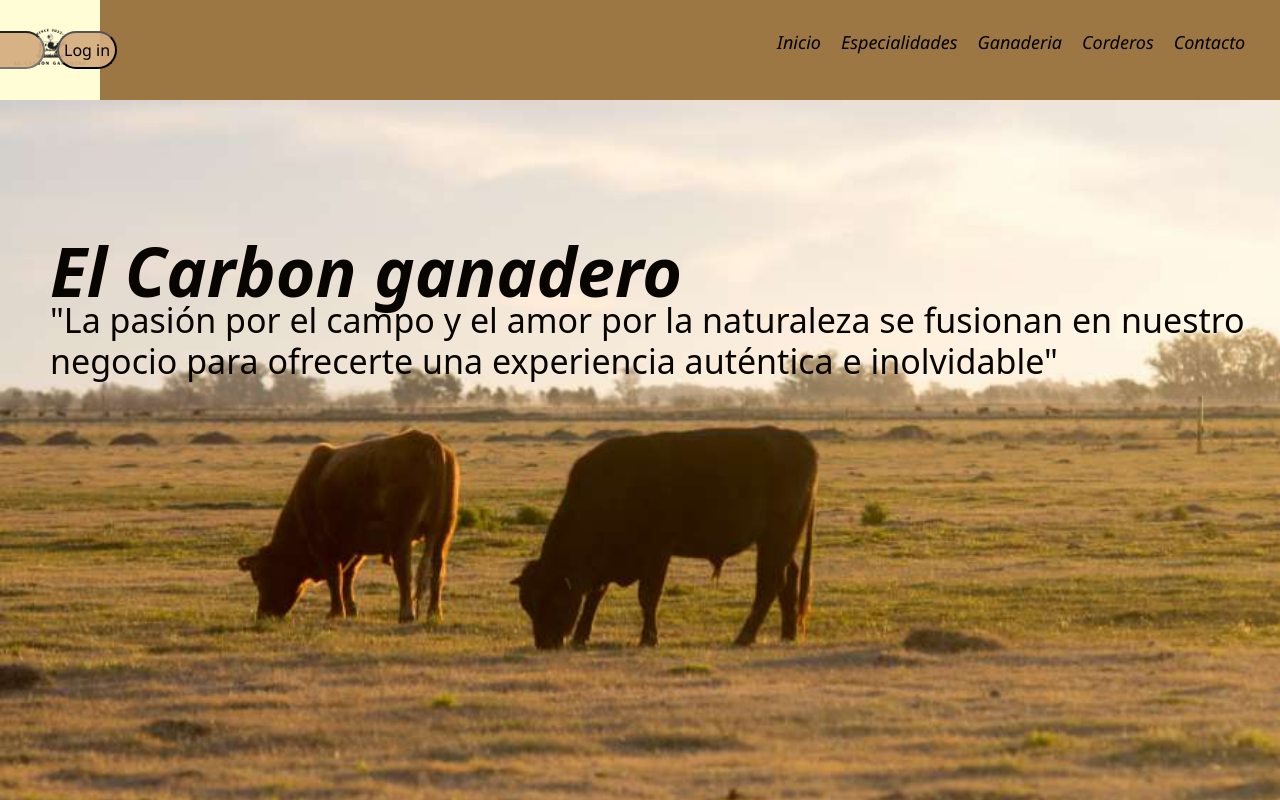
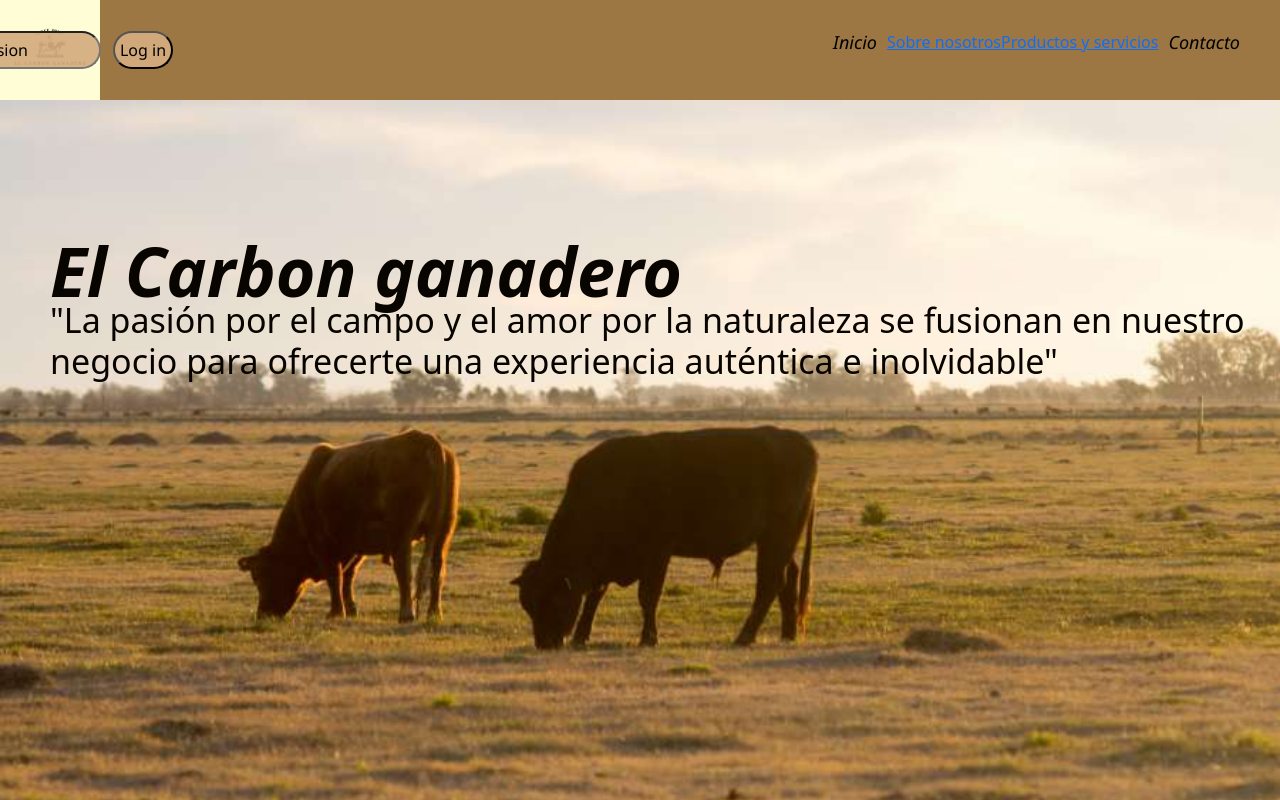
Before and after one commit to JoaquinMorra/Pre-entrega-Clase-10, a plain HTML site: page index.html in a window 1280 px wide. Shown: the top 800 px of the page. Drawn offline with nearby package versions, Linux system fonts and the light colour scheme.

Commit message:
Sacamos secciones del Nav bar junto a los estilos que no ibamos a utilizar al final

```diff
--- a/index.html
+++ b/index.html
@@ -31,9 +31,8 @@
             </form>
             <ul class="lista__menu">
                 <li><a class="lista__inicio" href="index.html">Inicio</a></li>
-                <li><a class="lista__especialidades" href="pages/Especialidades.html">Especialidades</a></li>
-                <li><a class="lista__ganaderia" href="pages/Ganaderia.html">Ganaderia</a></li>
-                <li><a class="lista__corderos" href="pages/Corderos.html">Corderos</a></li>
+                <li><a class="lista__sobrenosotros" href="pages/Sobrenosotros.html">Sobre nosotros</a></li>
+                <li><a class="lista__productosyservicios" href="pages/Productosyservicios.html">Productos y servicios</a></li>
                 <li><a class="lista__contacto" href="pages/contactos.html">Contacto</a></li>
             </ul>
         </nav>
```
